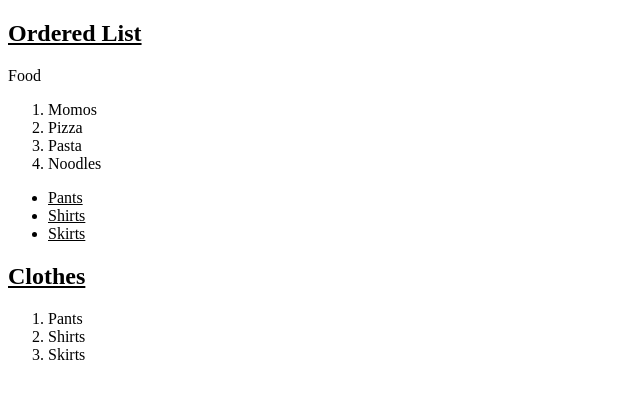
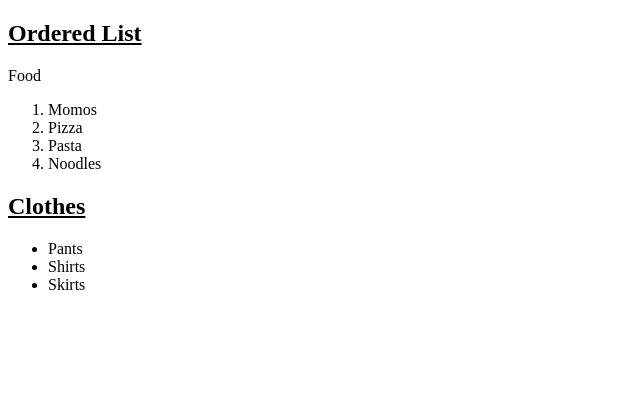
Before and after one commit to Mathumika/Airbnb, a plain HTML site: page index.html in a window 1280 px wide. Shown: the whole page, without its empty margins (0-640 px from the left). Drawn offline with Linux system fonts and the light colour scheme.

Commit message:
Update index.html

```diff
--- a/index.html
+++ b/index.html
@@ -31,25 +31,19 @@
     <meta name="viewport" content="width=device-width, initial-scale=1.0">
     <title>Unordered List Example</title>
     <style>
-        ul {
+        h2 {
             text-decoration: underline;
         }
     </style>
 </head>
 <body>
 
+    <h2>Clothes</h2>
     <ul>
         <li>Pants</li>
         <li>Shirts</li>
         <li>Skirts</li>
     </ul>
 
-    <h2>Clothes</h2>
-    <ol>
-        <li>Pants</li>
-        <li>Shirts</li>
-        <li>Skirts</li>
-    </ol>
-
 </body>
 </html>
```
